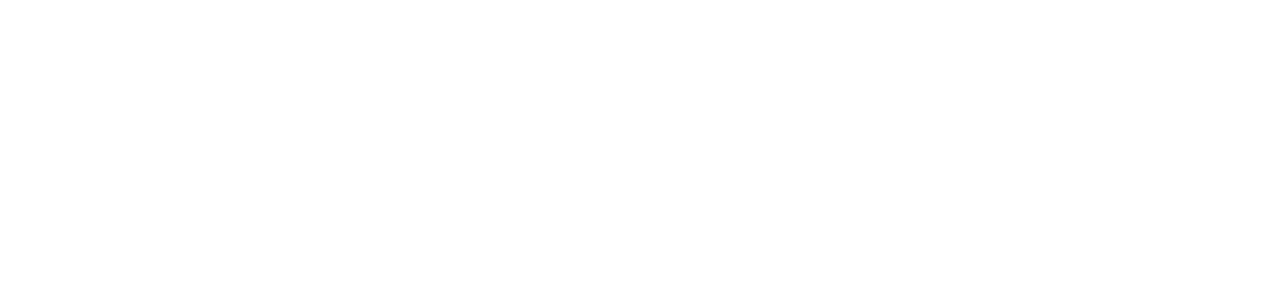
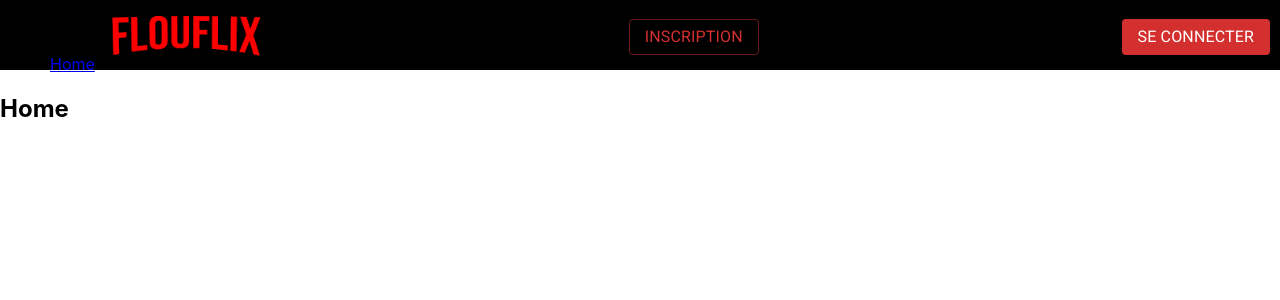
Before and after one commit to Nelchel/FlouFlix, a React (Create React App) app in the folder flouflix/: page /connexion in a window 1280 px wide. Before the commit this address had no page. Shown: the top 300 px of the page. Built offline with nearby package versions, Linux system fonts and the light colour scheme.

Commit message:
nav update + connexion

```diff
--- a/flouflix/src/App.js
+++ b/flouflix/src/App.js
@@ -8,6 +8,8 @@
 import Nav from "./components/Nav";
 import Home from "./components/Home";
 import Inscription from "./pages/Inscription";
+import Connexion from "./pages/Connexion";
+
 
 function App({ firebaseConfig }) {
   return (
@@ -25,6 +27,7 @@
               <Route path="/" element={<Nav />}>
                 <Route index element={<Home />} />
                 <Route path="inscription" element={<Inscription />} />
+                <Route path="connexion" element={<Connexion />} />
                 {/* <Route path="*" element={<NoMatch />} /> */}
               </Route>
             </Routes>
--- a/flouflix/src/components/Nav.js
+++ b/flouflix/src/components/Nav.js
@@ -1,7 +1,7 @@
 import { Typography } from "@mui/material";
 import Box from "@mui/material/Box";
 import Button from "@mui/material/Button";
-import { BrowserRouter as Router, Routes, Route, Link } from "react-router-dom";
+import { BrowserRouter as Router, Routes, Route, Link, Outlet } from "react-router-dom";
 import { makeStyles } from "@mui/styles";
 import Inscription from "../pages/Inscription";
 
@@ -32,11 +32,14 @@
         </Link>
         <Box marginRight="10px" display="flex">
           <Box marginRight="10px"></Box>
+          <Link to="/connexion">
           <Button variant="contained" color="error">
-            <Typography>Se Connecter</Typography>
+            <Typography>Se connecter</Typography>
           </Button>
+          </Link>
         </Box>
       </Box>
+      <Outlet/>
     </Box>
   );
 }
--- /dev/null
+++ b/flouflix/src/pages/Connexion.js
@@ -0,0 +1,21 @@
+import { Typography } from "@mui/material";
+import Box from "@mui/material/Box";
+import Button from "@mui/material/Button";
+import { makeStyles } from "@mui/styles";
+
+
+const makeClass = makeStyles((theme) => ({
+  signupButton: {
+    marginRight: "10px",
+  },
+}));
+
+function Inscription() {
+  const classes = makeClass();
+
+
+  return ( <h2>Home</h2>
+  );
+}
+
+export default Inscription;
```
Also changed, not shown: 1 other file (tests, documents, lock files or other folders).
